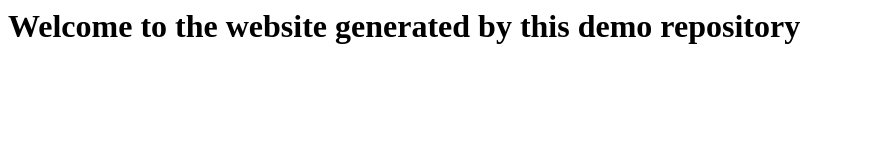
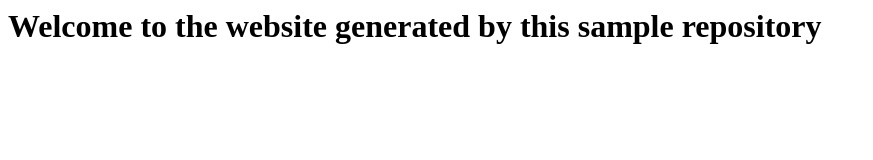
Before and after one commit to JysinTestOrg/demo-repository, a website: page index.html in a window 1280 px wide. Shown: the whole page, without its empty margins (0-873 px from the left). Drawn offline with Linux system fonts and the light colour scheme.

Commit message:
Update index.html

```diff
--- a/index.html
+++ b/index.html
@@ -1 +1 @@
-<h1>Welcome to the website generated by this demo repository</h1>
+<h1>Welcome to the website generated by this sample repository</h1>
```
